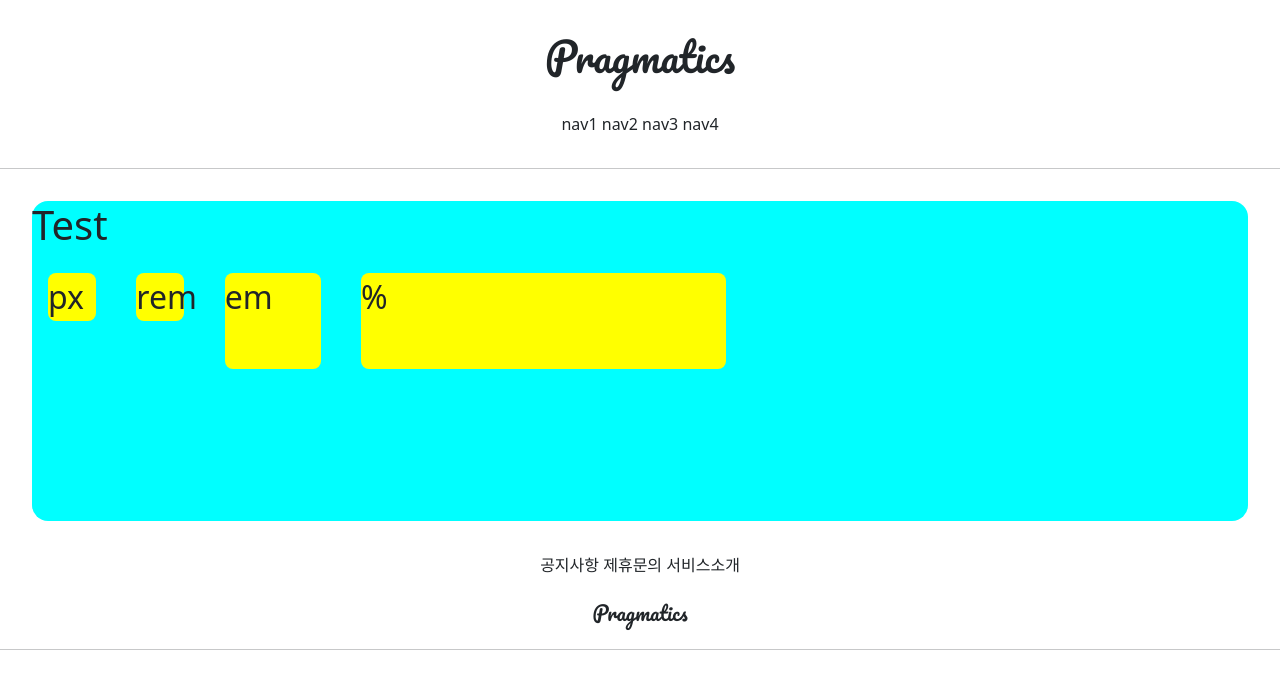
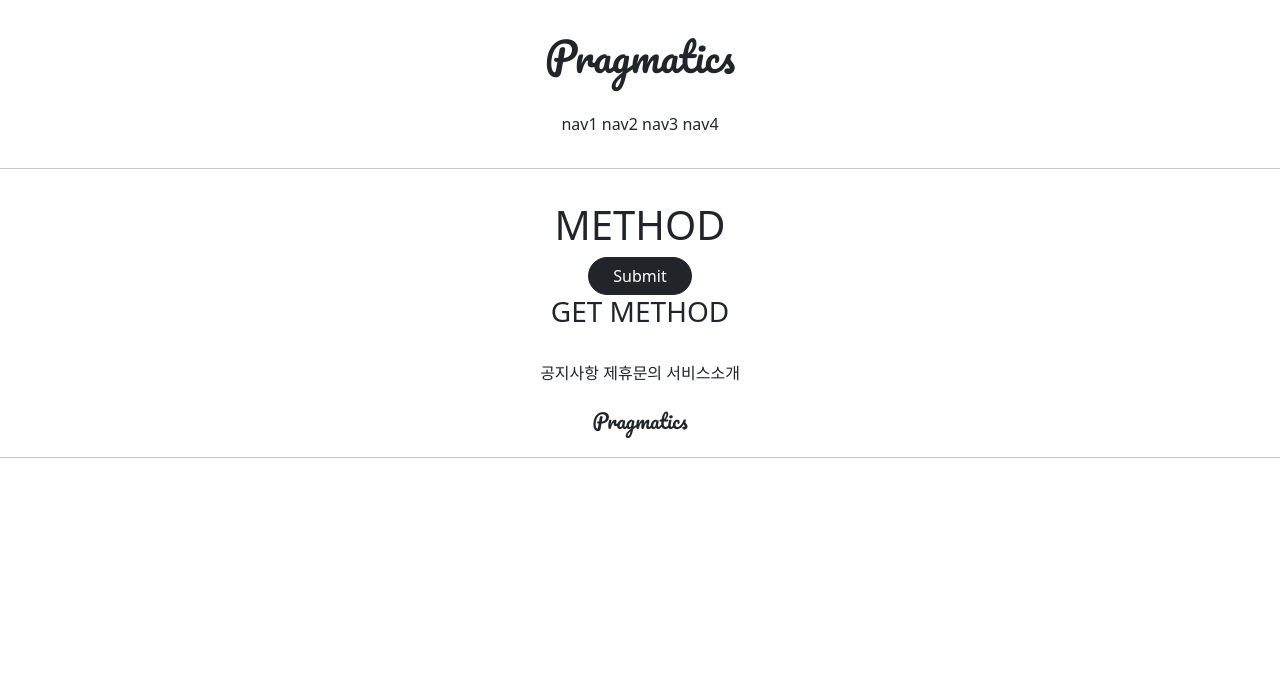
Before and after one commit to namvandy/gi_webapplication, a Django app: page /accounts/hello_world/ in a window 1280 px wide. Shown: the top 689 px of the page. Run offline with Django 3.2, Linux system fonts and the light colour scheme; parts of the project's set-up code (start-up, migrations or seed data) failed here and were passed over.

Commit message:
7/8 third commit

```diff
--- a/accountapp/templates/accountapp/hello_world.html
+++ b/accountapp/templates/accountapp/hello_world.html
@@ -1,25 +1,16 @@
 {% extends 'base.html' %}
 
 {% block content %}
-    <style>
-        .testing{
-            background-color: yellow;
-            margin: 1rem;
-            height:48px;
-            width:48px;
-            border-radius: .5rem;
-            display: inline-block; '''세로배열이아닌 가로배열'''
-        }
-    </style>
 
-    <div style="height: 20rem; background-color: aqua; margin: 2rem;
-    border-radius: 1rem; font-size:2rem">
-        <h1>Test</h1>
 
-    <div class="testing" style="height:48px; width:48px">px</div>
-    <div class="testing" style="height:3rem; width:3rem">rem</div>
-    <div class="testing" style="height:3em; width:3em">em</div>
-    <div class="testing" style="height:30%; width:30%">%</div>
+  <div style="margin: 2rem; text-align: center">
+        <h1>METHOD</h1>
+            <form action="/accounts/hello_world/" method="POST">
+                {% csrf_token %}
+                <input type="submit" class="btn btn-dark rounded-pill px-4">
+
+            </form>
+            <h3>{{ text }}</h3>
 
     </div>
 
--- a/accountapp/views.py
+++ b/accountapp/views.py
@@ -3,4 +3,10 @@ from django.shortcuts import render
 
 # Create your views here.
 def hello_world(request):
-    return render(request,'accountapp/hello_world.html')
+    if request.method == 'POST':
+        return render(request,'accountapp/hello_world.html',
+                      context={'text':'POST METHOD'})
+
+    else:
+        return render(request, 'accountapp/hello_world.html',
+                      context={'text':'GET METHOD'})
```
